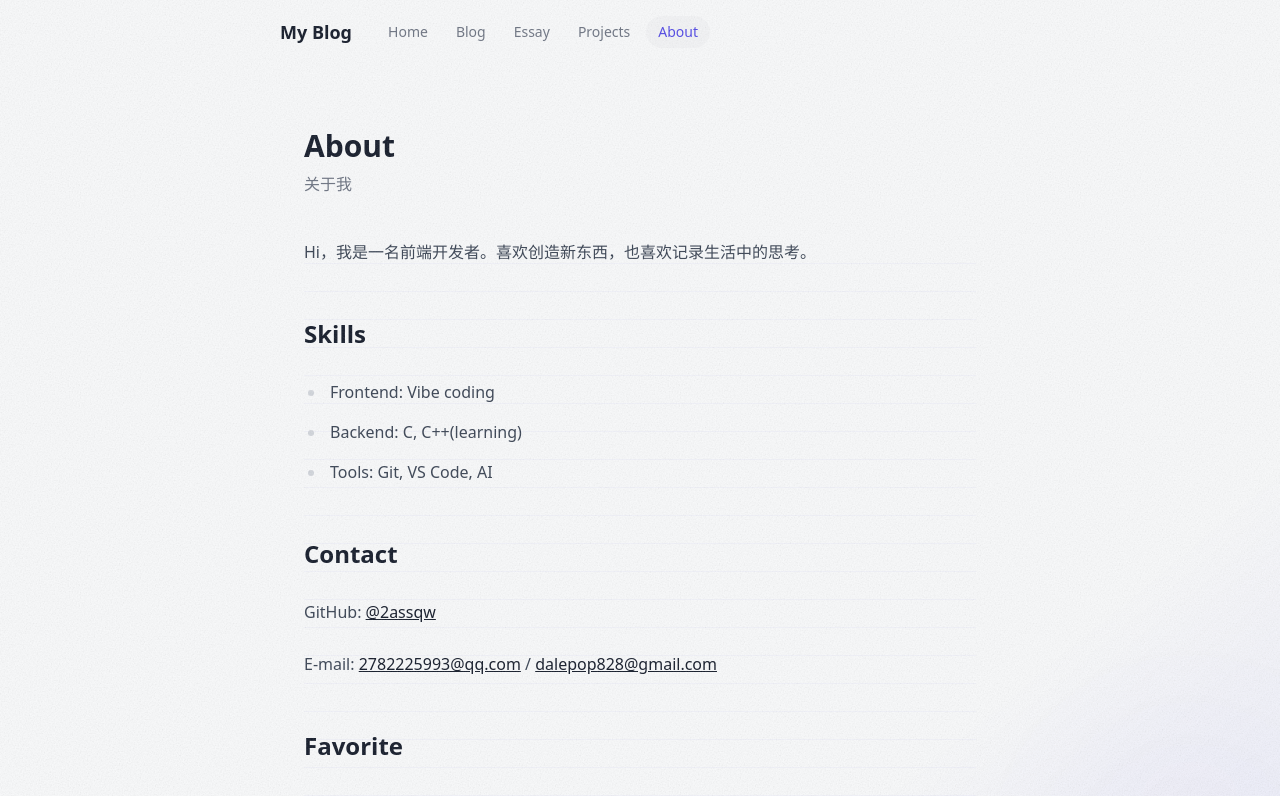
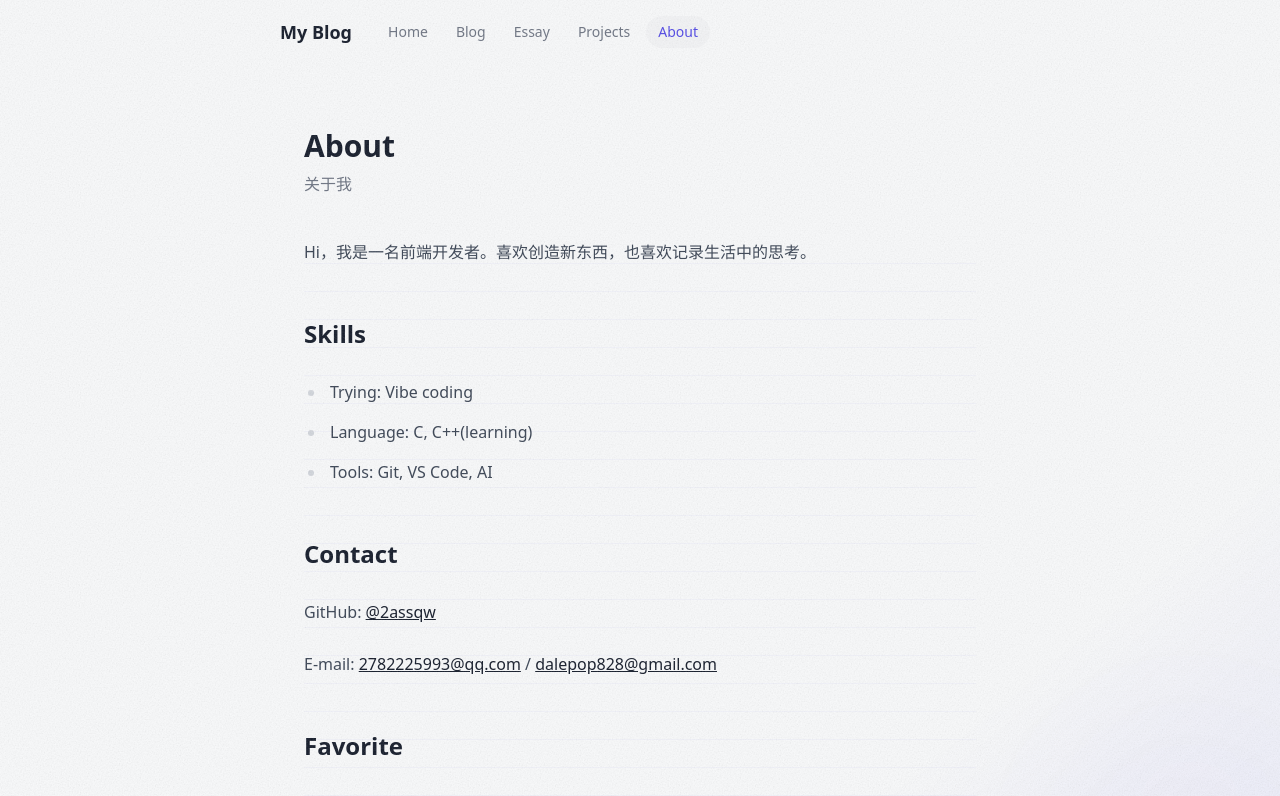
Before and after one commit to 2assqw/my-blog, a Next.js app: page /about in a window 1280 px wide. Shown: the top 796 px of the page. Built offline with nearby package versions, Linux system fonts and the light colour scheme.

Commit message:
update about page skills section

```diff
--- a/src/app/about/page.tsx
+++ b/src/app/about/page.tsx
@@ -26,8 +26,8 @@ export default function AboutPage() {
         <FadeUp delay={0.2}>
           <h2>Skills</h2>
           <ul>
-            <li>Frontend: Vibe coding</li>
-            <li>Backend: C, C++(learning)</li>
+            <li>Trying: Vibe coding</li>
+            <li>Language: C, C++(learning)</li>
             <li>Tools: Git, VS Code, AI</li>
           </ul>
         </FadeUp>
```
